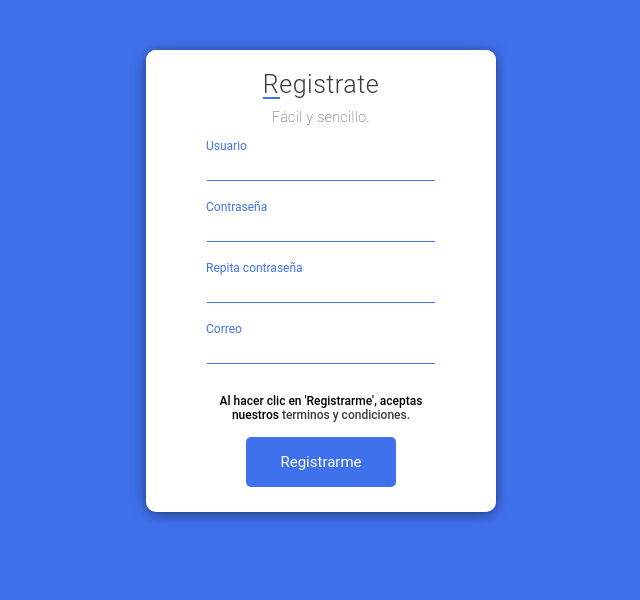
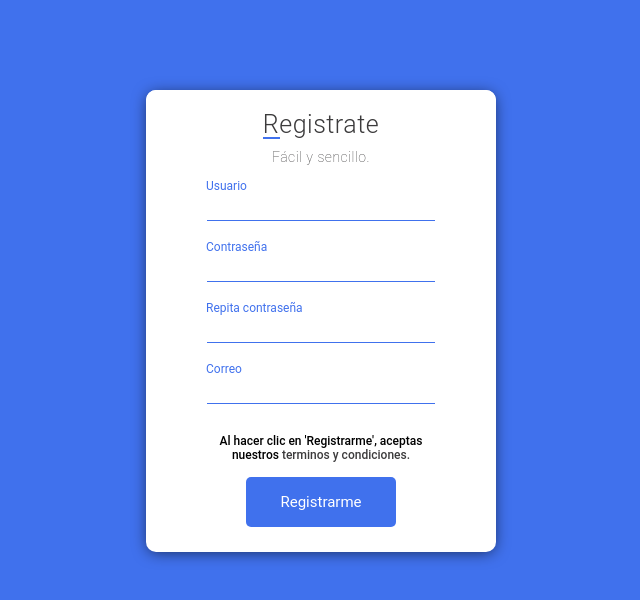
Before and after one commit to matiasromoli/registro, a plain HTML site: page index.html in a window 1280 px wide. Shown: the whole page, without its empty margins (319-959 px from the left). Drawn offline with nearby package versions, Linux system fonts and the light colour scheme.

Commit message:
Update style.css

```diff
--- a/style.css
+++ b/style.css
@@ -37,7 +37,7 @@ display:flex;
   border-radius: 10px;
   align-items: center;
   text-align: center;
-  margin: 50px auto;
+  margin: 90px auto;
   max-width: 350px;
   display: flex;
   width: 100%;
```
